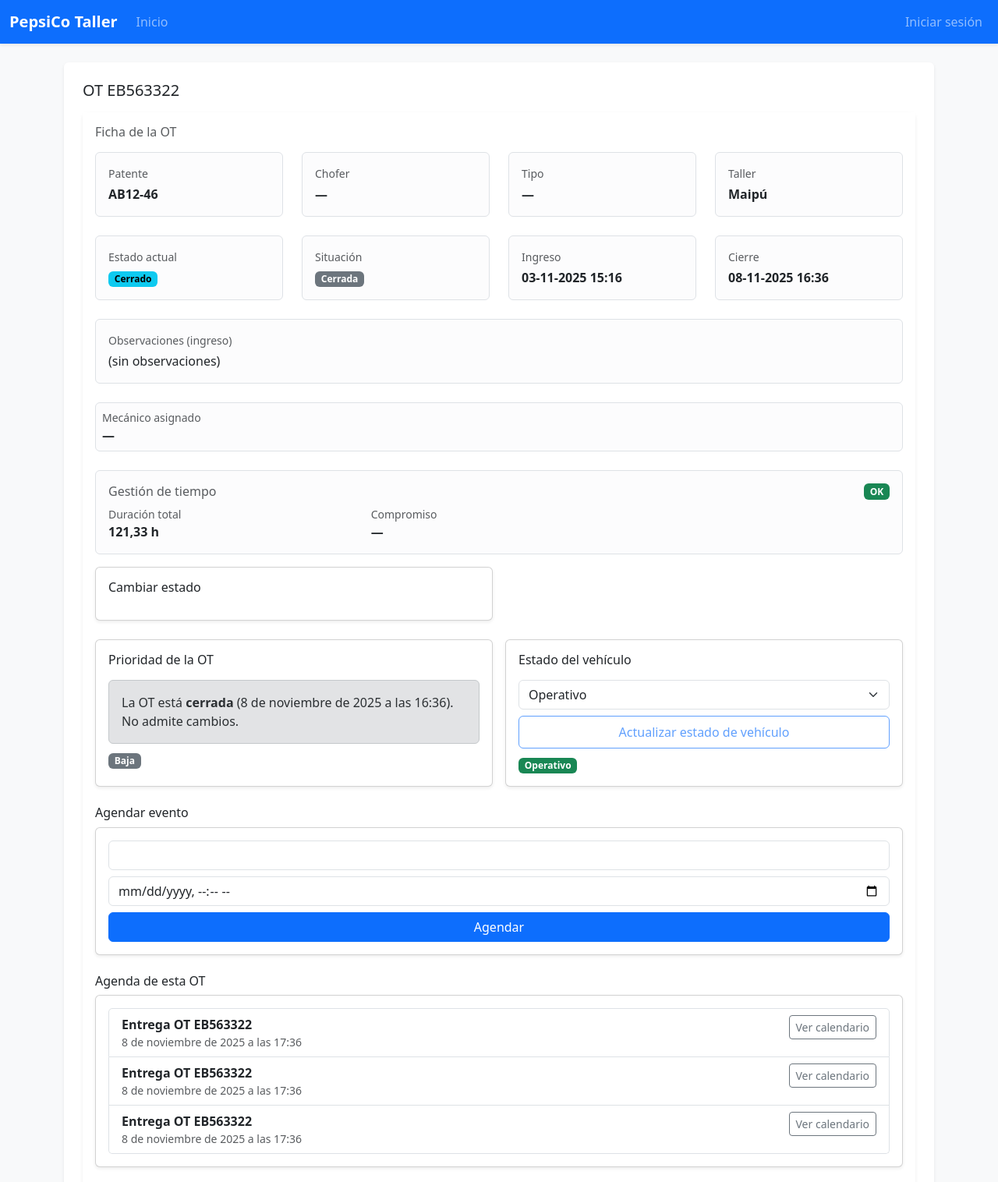
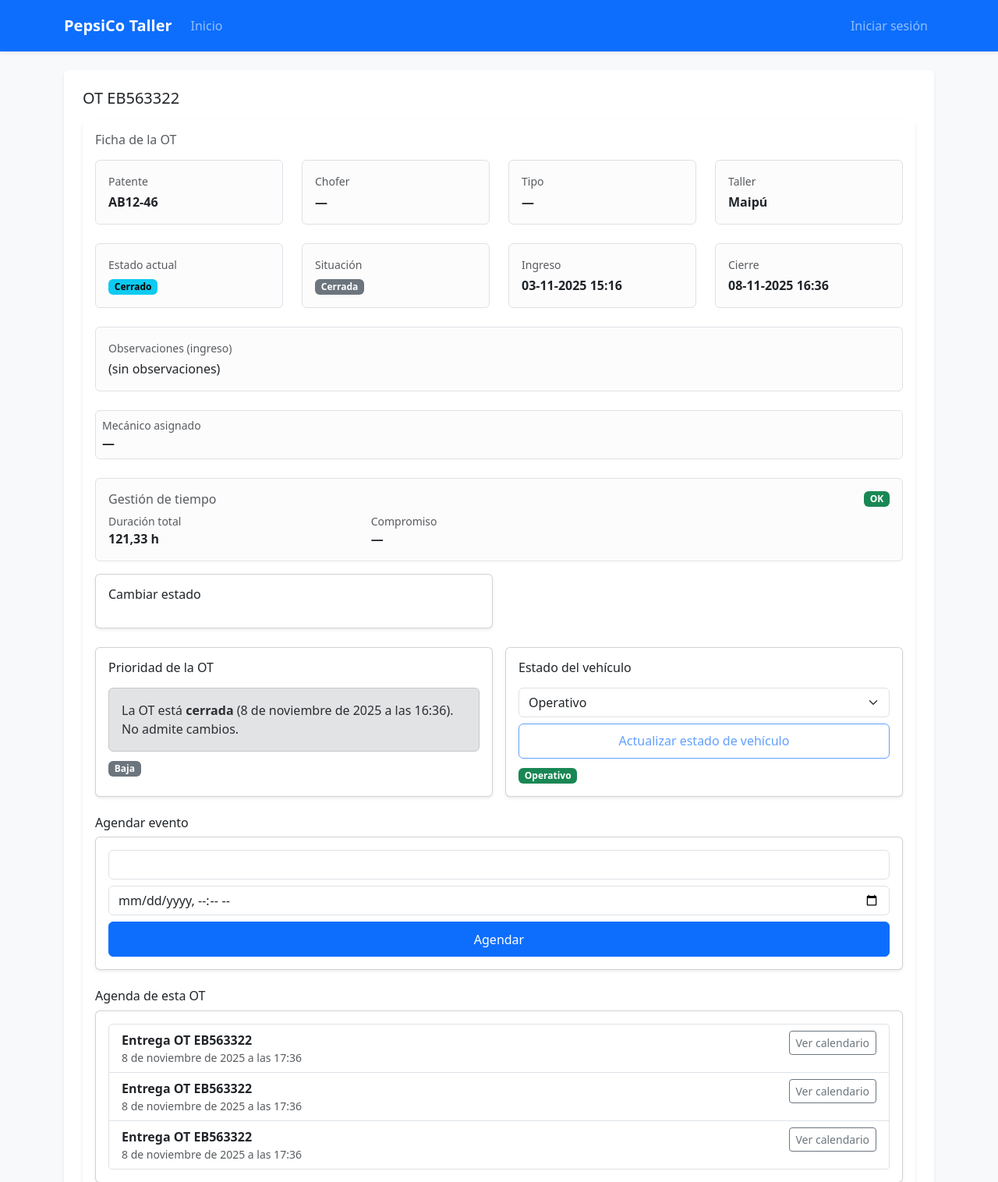
Before and after one commit to janparra11/pepsico-ot, a Django app: page /ot/8/ in a window 1280 px wide. Shown: the top 1516 px of the page at 78% size. Run offline with Django 5.2, Linux system fonts and the light colour scheme; data comes from the database, SQL or seed files in the repository.

Commit message:
UI C: unificar altura/ancho de botones, mantener navbar colapsable y ficha única en OT sin romper estilos

```diff
--- a/templates/base.html
+++ b/templates/base.html
@@ -9,14 +9,20 @@
   <style>
     /* Misma altura visual para botones de acción en tarjetas */
     .btn-action { padding-top: .6rem; padding-bottom: .6rem; }
+
+    /* Ancho mínimo coherente para CTAs principales */
+    .btn-wide   { min-width: 140px; }
+
     /* Tarjetas pareja de controles con misma altura */
     .control-card { min-height: 100%; }
 
+    .navbar { padding-top: 0.8rem; padding-bottom: 0.8rem; }
+
     /* 🔹 Reloj con dígitos estables */
     #clock {
-      font-variant-numeric: tabular-nums; /* todos los dígitos con igual ancho */
-      font-family: monospace;             /* fuente monoespaciada */
-      min-width: 10ch;                    /* espacio reservado para “12:00:00 AM” */
+      font-variant-numeric: tabular-nums;
+      font-family: monospace;
+      min-width: 10ch;
       display: inline-block;
       text-align: right;
     }
--- a/templates/ot/ot_detalle.html
+++ b/templates/ot/ot_detalle.html
@@ -205,7 +205,7 @@
             </select>
           </div>
           <!-- Botón de ancho completo y misma altura -->
-          <button class="btn btn-primary w-100 btn-action">Aplicar</button>
+          <button class="btn btn-primary w-100 btn-action btn-wide">Aplicar</button>
         </form>
         <div class="form-text mt-2">Solo se permiten transiciones válidas.</div>
       {% else %}
@@ -236,7 +236,7 @@
             {% csrf_token %}
             <input type="hidden" name="confirmar" value="on"/>
             <!-- Botón del mismo tamaño -->
-            <button class="btn btn-danger w-100 btn-action">Finalizar pausa</button>
+            <button class="btn btn-danger w-100 btn-action btn-wide">Finalizar pausa</button>
           </form>
         {% else %}
           <div class="alert alert-secondary mb-0">
@@ -252,7 +252,7 @@
               <input name="motivo" class="form-control" placeholder="Motivo (ej. Espera de repuesto)" required />
             </div>
             <!-- Botón del mismo tamaño -->
-            <button class="btn btn-warning w-100 btn-action">Iniciar pausa</button>
+            <button class="btn btn-warning w-100 btn-action btn-wide">Iniciar pausa</button>
           </form>
           <div class="form-text mt-2">Solo puede haber una pausa abierta a la vez.</div>
         {% else %}
@@ -280,7 +280,7 @@
           <div class="mb-2">
             {{ prioridad_form.prioridad }}
           </div>
-          <button class="btn btn-primary w-100 py-2">Actualizar prioridad</button>
+          <button class="btn btn-primary w-100 btn-action btn-wide">Actualizar prioridad</button>
         </form>
       {% else %}
         <div class="alert alert-secondary mb-0">
@@ -306,7 +306,7 @@
         <div class="mb-2">
           {{ estado_veh_form.estado }}
         </div>
-        <button class="btn btn-outline-primary w-100 py-2" {% if not ot.activa %}disabled{% endif %}>
+        <button class="btn btn-outline-primary w-100 btn-action btn-wide" {% if not ot.activa %}disabled{% endif %}>
           Actualizar estado de vehículo
         </button>
       </form>
@@ -327,7 +327,7 @@
     {% csrf_token %}
     <div class="mb-2">{{ evento_form.titulo }}</div>
     <div class="mb-2">{{ evento_form.fecha }}</div>
-    <button class="btn btn-primary w-100">Agendar</button>
+    <button class="btn btn-primary w-100 btn-action btn-wide">Agendar</button>
   </form>
 </div>
 
@@ -372,7 +372,7 @@
         <div class="mb-2">
           {{ doc_form.tipo }}
         </div>
-        <button class="btn btn-success w-100 py-2">Subir</button>
+        <button class="btn btn-success w-100 btn-action btn-wide">Subir</button>
       </form>
       {% else %}
       <div class="alert alert-secondary mb-0">La OT está cerrada. No se pueden subir documentos.</div>
@@ -410,7 +410,7 @@
                 {% if ot.activa %}
                 <form method="post" action="{% url 'ot_eliminar_documento' ot.id d.id %}">
                   {% csrf_token %}
-                  <button class="btn btn-outline-danger btn-sm w-100">Eliminar</button>
+                  <button class="btn btn-outline-danger btn-sm w-100 btn-action">Eliminar</button>
                 </form>
                 {% else %}
                 <div class="alert alert-secondary mb-0">OT cerrada · No se puede eliminar</div>
--- a/templates/partials/navbar.html
+++ b/templates/partials/navbar.html
@@ -1,5 +1,5 @@
 <nav class="navbar navbar-expand-lg navbar-dark bg-primary shadow-sm">
-  <div class="container-fluid">
+  <div class="container">
     <a class="navbar-brand fw-semibold" href="/">PepsiCo Taller</a>
     <button class="navbar-toggler" type="button" data-bs-toggle="collapse" data-bs-target="#navbarNav">
       <span class="navbar-toggler-icon"></span>
```
